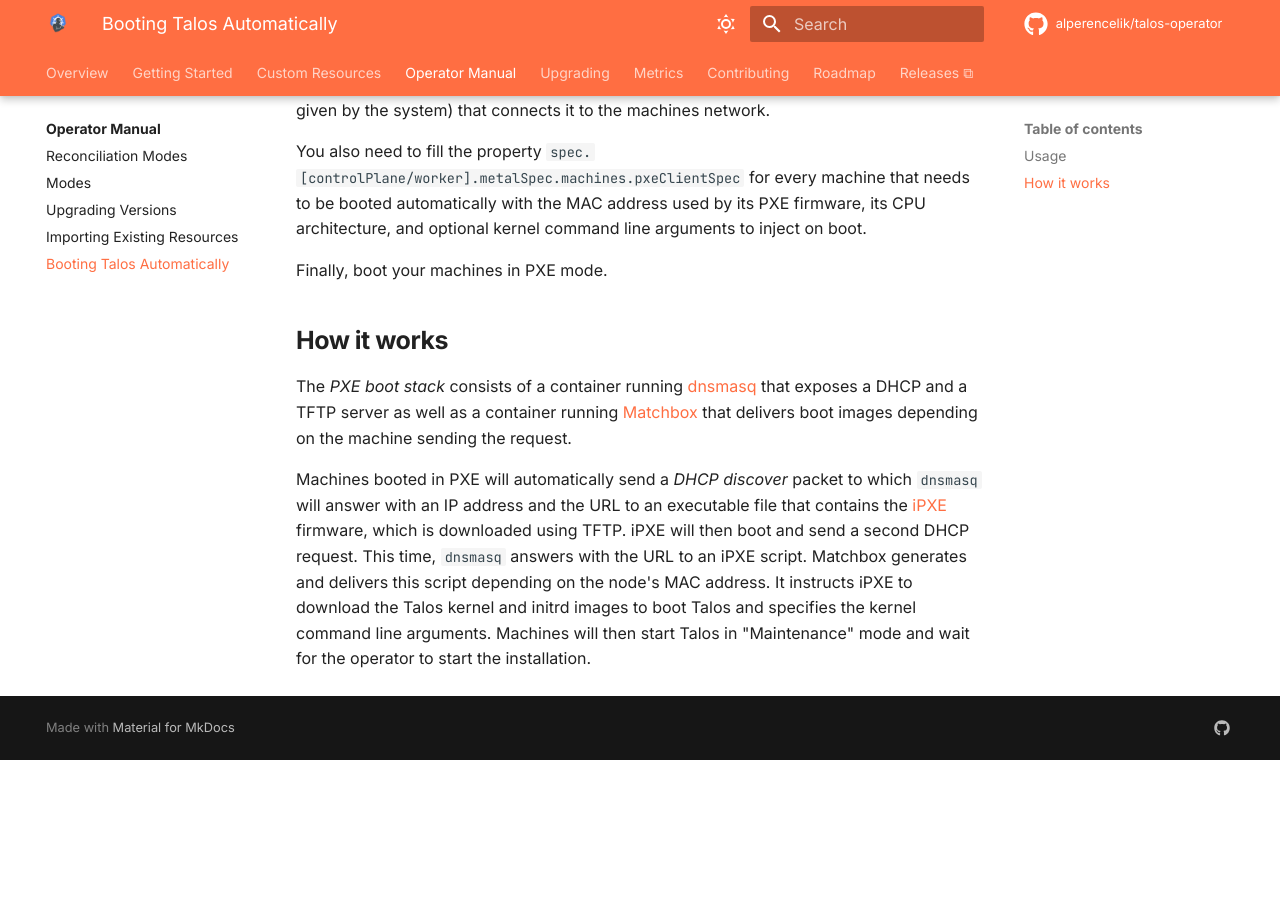
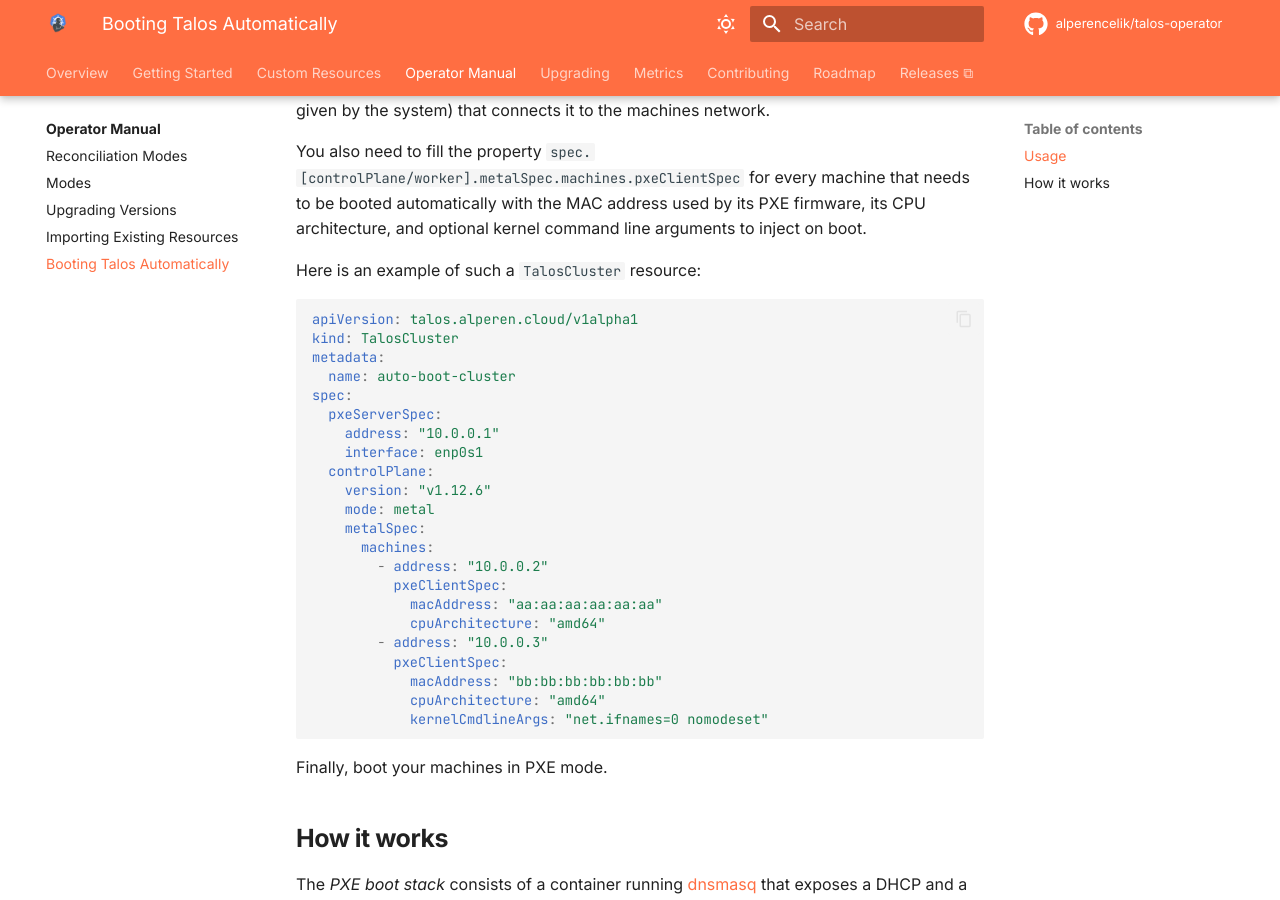
Before and after one commit to alperencelik/talos-operator, an MkDocs documentation site: the page built from docs/operator_manual/talos_auto_boot.md, in a window 1280 px wide and 900 px high, scrolled down 494 px. Built offline with MkDocs 1.6.1 and Material for MkDocs 9.7.7, drawn with Linux system fonts in a browser that asks for light colours; comment, search, counter and statistics services are not loaded; before the commit the page ends 1254 px from its top, so only the background shows below that.

Commit message:
doc: Adding an example of TalosCluster for PXE boot stack.

````diff
--- a/docs/operator_manual/talos_auto_boot.md
+++ b/docs/operator_manual/talos_auto_boot.md
@@ -13,6 +13,32 @@
 
 You also need to fill the property `spec.[controlPlane/worker].metalSpec.machines.pxeClientSpec` for every machine that needs to be booted automatically with the MAC address used by its PXE firmware, its CPU architecture, and optional kernel command line arguments to inject on boot.
 
+Here is an example of such a `TalosCluster` resource:
+```yaml
+apiVersion: talos.alperen.cloud/v1alpha1
+kind: TalosCluster
+metadata:
+  name: auto-boot-cluster
+spec:
+  pxeServerSpec:
+    address: "10.0.0.1"
+    interface: enp0s1
+  controlPlane:
+    version: "v1.12.6"
+    mode: metal
+    metalSpec:
+      machines:
+        - address: "10.0.0.2"
+          pxeClientSpec:
+            macAddress: "aa:aa:aa:aa:aa:aa"
+            cpuArchitecture: "amd64"
+        - address: "10.0.0.3"
+          pxeClientSpec:
+            macAddress: "bb:bb:bb:bb:bb:bb"
+            cpuArchitecture: "amd64"
+            kernelCmdlineArgs: "net.ifnames=0 nomodeset"
+```
+
 Finally, boot your machines in PXE mode.
 
 ## How it works
````
